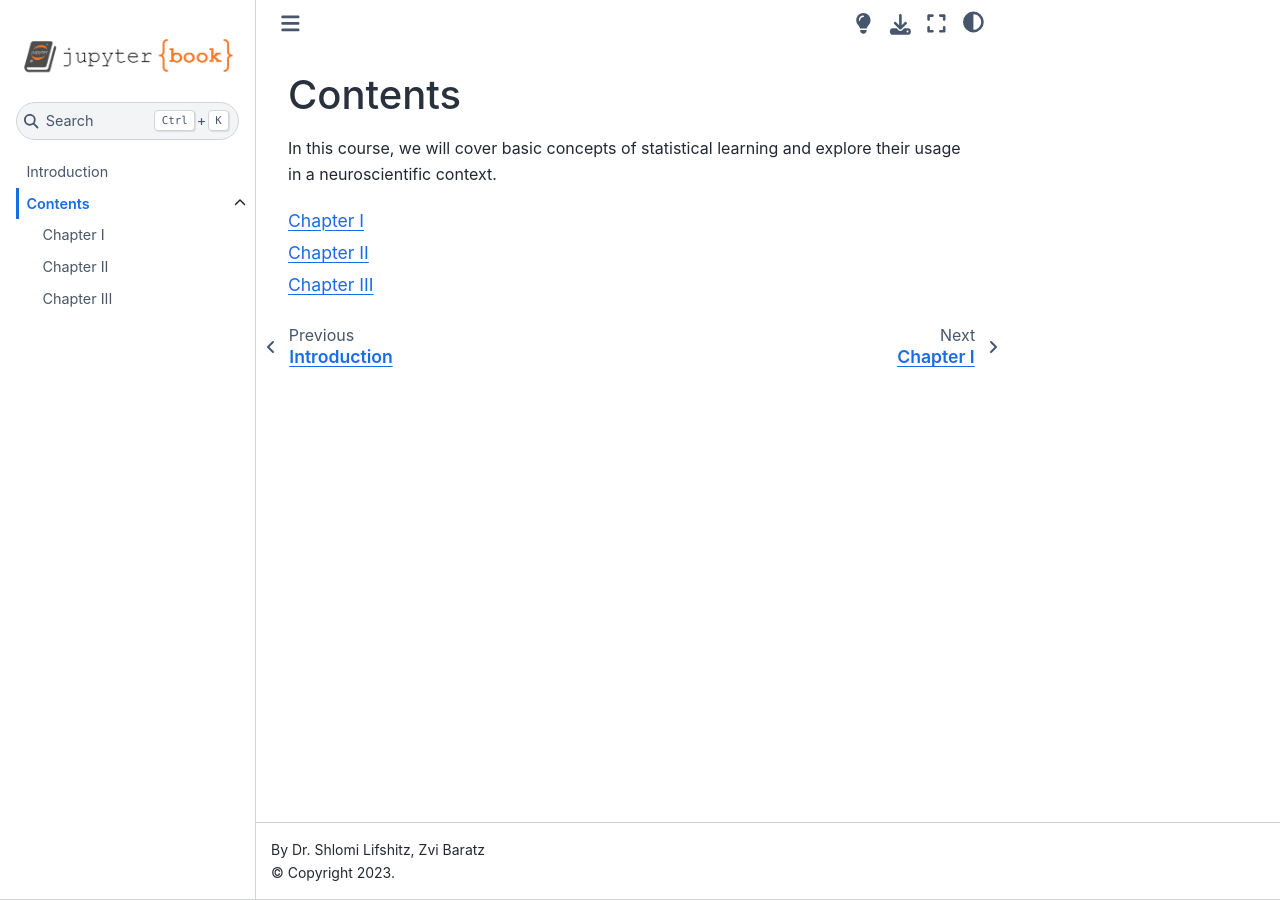
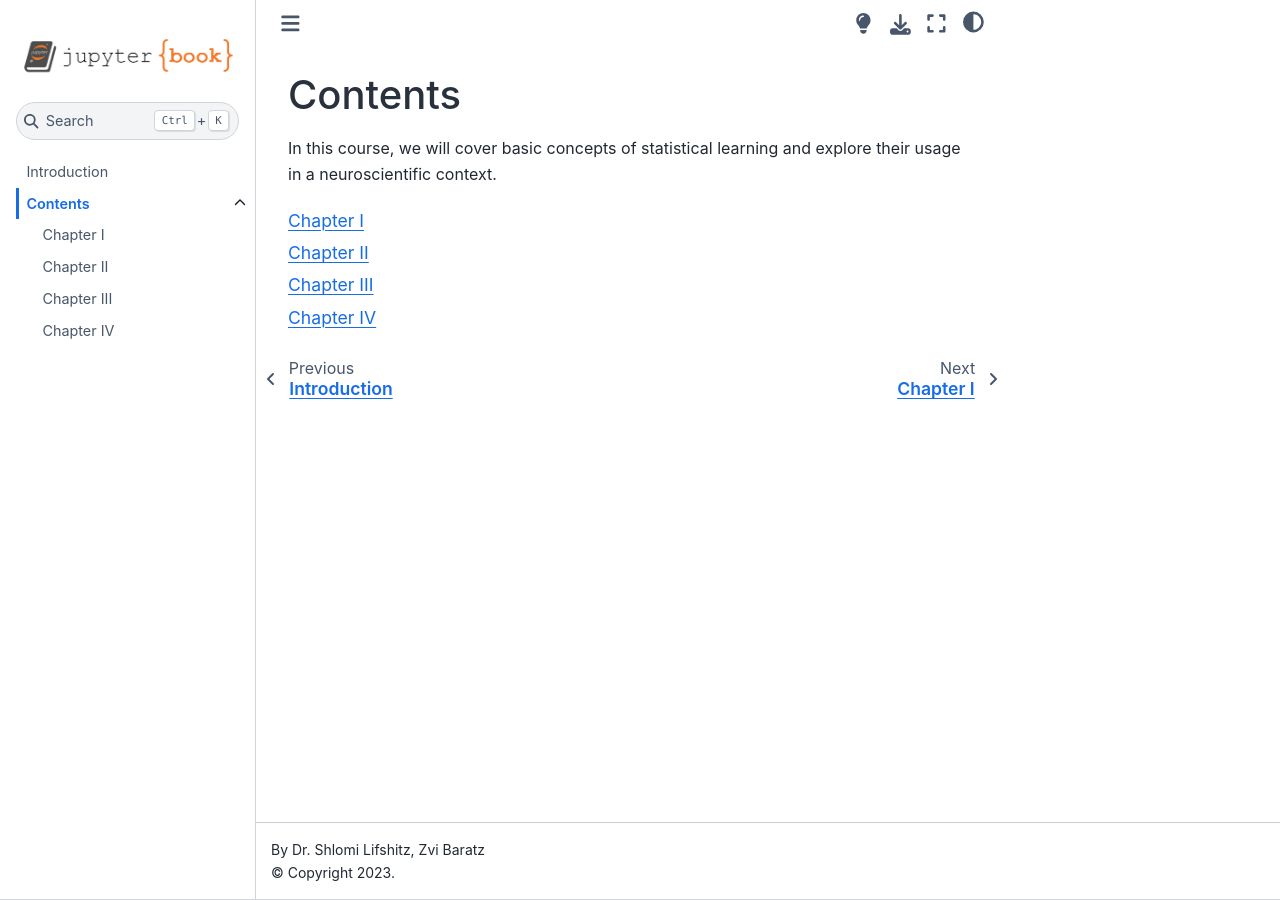
Before and after one commit to ZviBaratz/ml_for_neuro, a Jupyter Book: the page built from source/content.md, in a window 1280 px wide. Built offline with Jupyter Book 1.0.4 settings and Sphinx 7.4.7 and the Sphinx Book theme 1.1.4, drawn with Linux system fonts in a browser that asks for light colours.

Commit message:
Added empty chapter 4 to trigger build.

```diff
--- a/source/_toc.yml
+++ b/source/_toc.yml
@@ -4,3 +4,4 @@
     - file: chapters/chapter_1
     - file: chapters/chapter_2
     - file: chapters/chapter_3
+    - file: chapters/chapter_4
```
Also changed, not shown: source/chapters/chapter_4.ipynb (added).
